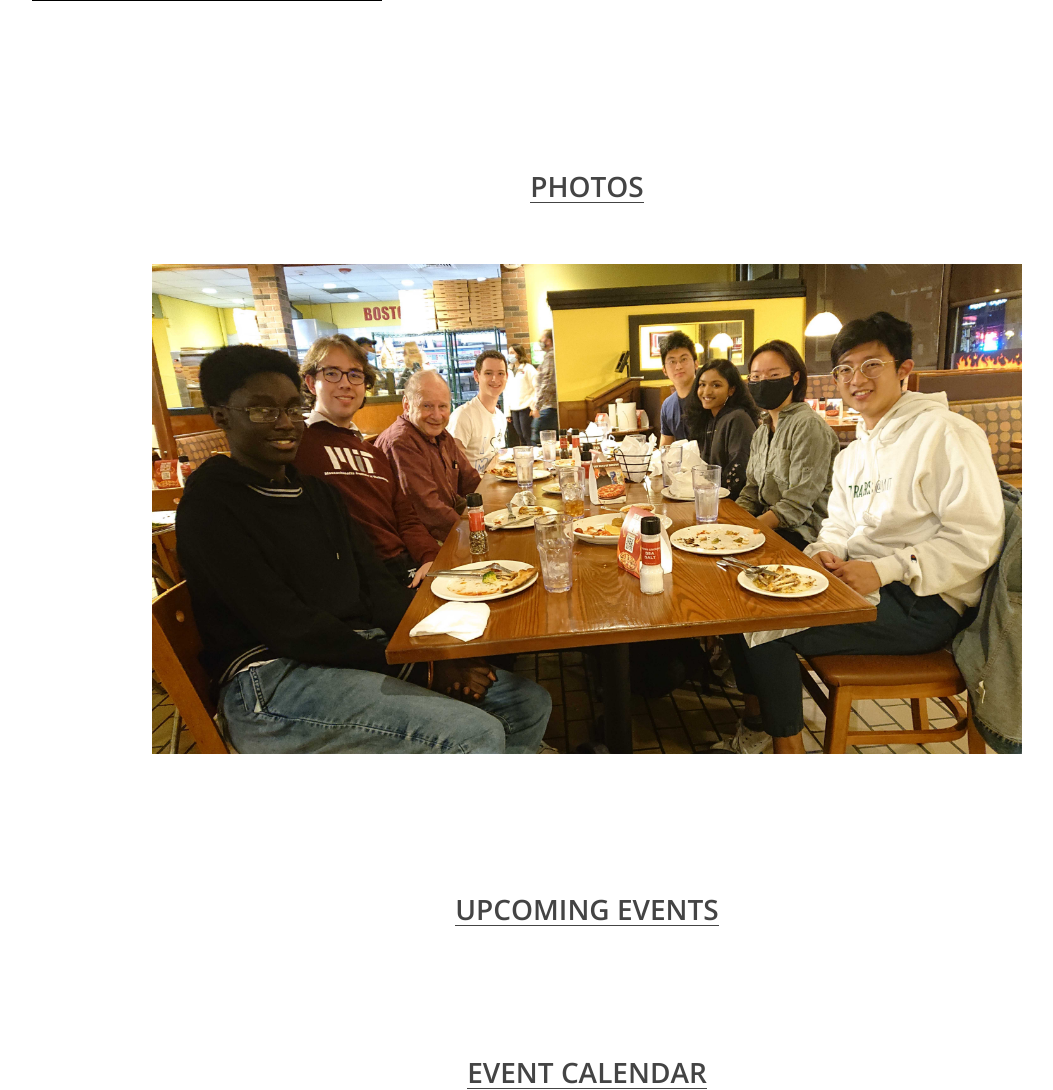
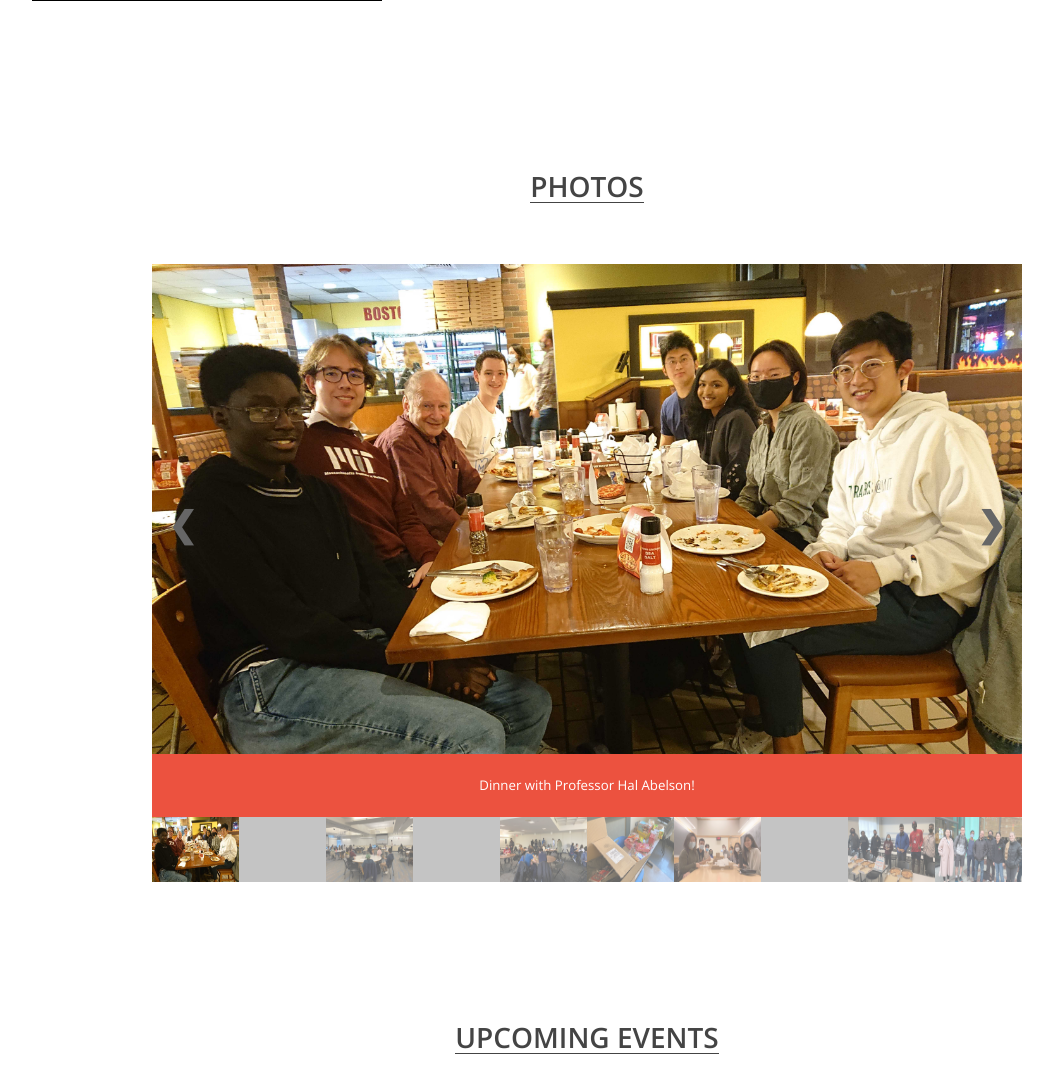
Before and after one commit to ieee-acm-mit/ieee-website, a PHP site: page / in a window 1280 px wide. Shown: the part 1278-2368 px from the top of the page, without its empty margins (53-1106 px from the left). Run offline with PHP 8.4, Linux system fonts and the light colour scheme; grey boxes are pictures that could not be loaded.

Commit message:
updated slideshow photos

```diff
--- a/css/slideshow.css
+++ b/css/slideshow.css
@@ -74,10 +74,10 @@
   clear: both;
 }
 
-/* Eight columns side by side */
+/* Ten columns side by side */
 .column {
   float: left;
-  width: 12.5%;
+  width: 10%;
 }
 
 /* Add a transparency effect for thumnbail images */
--- a/index.html
+++ b/index.html
@@ -182,14 +182,15 @@ http://www.templatemo.com/tm-406-flex
                 >
                   <h2>MIT IEEE/ACM</h2>
                   <p>
-                    Our chapter consists of an executive board dedicated to making
-                    sure you feel welcome. We prioritize your engagement by connecting
-                    freshmen to upperclassmen, undergraduates to faculty, and
-                    applicants to prospective internships.<br /><br />
+                    Our chapter consists of an executive board dedicated to
+                    making sure you feel welcome. We prioritize your engagement
+                    by connecting freshmen to upperclassmen, undergraduates to
+                    faculty, and applicants to prospective internships.<br /><br />
                     Get involved with all things course 6 and beyond by coming
-                    to our events! You'll meet students who are just as passionate
-                    as you are in the diverse color spectrum that is course 6 as
-                    well as professors and leaders in the field. <br /><br />
+                    to our events! You'll meet students who are just as
+                    passionate as you are in the diverse color spectrum that is
+                    course 6 as well as professors and leaders in the field.
+                    <br /><br />
                   </p>
                 </div>
               </li>
@@ -201,7 +202,8 @@ http://www.templatemo.com/tm-406-flex
                 >
                   <h2>MIT IEEE/ACM</h2>
                   <p>
-                    We host events all throughout the year and our highlights include:
+                    We host events all throughout the year and our highlights
+                    include:
                     <br /><br />
                     Discover Course 6 <br /><br />
                     Big-Little Events <br /><br />
@@ -319,43 +321,53 @@ http://www.templatemo.com/tm-406-flex
         <!-- Container for the image gallery -->
         <!-- Full-width images with number text -->
         <div class="mySlides">
-          <div class="numbertext">1 / 8</div>
-          <img src="images/slideshow/s1.JPG" style="width: 100%" />
+          <div class="numbertext">1 / 10</div>
+          <img src="images/slideshow/s1.jpg" style="width: 100%" />
         </div>
 
         <div class="mySlides">
-          <div class="numbertext">2 / 8</div>
+          <div class="numbertext">2 / 10</div>
           <img src="images/slideshow/s2.jpg" style="width: 100%" />
         </div>
 
         <div class="mySlides">
-          <div class="numbertext">3 / 8</div>
+          <div class="numbertext">3 / 10</div>
           <img src="images/slideshow/s3.jpg" style="width: 100%" />
-        <!-- Removed the #services section -->
+        </div>
 
         <div class="mySlides">
-          <div class="numbertext">4 / 8</div>
+          <div class="numbertext">4 / 10</div>
           <img src="images/slideshow/s4.jpg" style="width: 100%" />
         </div>
 
         <div class="mySlides">
-          <div class="numbertext">5 / 8</div>
+          <div class="numbertext">5 / 10</div>
           <img src="images/slideshow/s5.jpg" style="width: 100%" />
         </div>
 
         <div class="mySlides">
-          <div class="numbertext">6 / 8</div>
+          <div class="numbertext">6 / 10</div>
           <img src="images/slideshow/s6.jpg" style="width: 100%" />
         </div>
 
         <div class="mySlides">
-          <div class="numbertext">7 / 8</div>
-          <img src="images/slideshow/s7.JPG" style="width: 100%" />
+          <div class="numbertext">7 / 10</div>
+          <img src="images/slideshow/s7.jpg" style="width: 100%" />
         </div>
 
         <div class="mySlides">
-          <div class="numbertext">8 / 8</div>
-          <img src="images/slideshow/s8.JPG" style="width: 100%" />
+          <div class="numbertext">8 / 10</div>
+          <img src="images/slideshow/s8.jpg" style="width: 100%" />
+        </div>
+
+        <div class="mySlides">
+          <div class="numbertext">9 / 10</div>
+          <img src="images/slideshow/s9.jpg" style="width: 100%" />
+        </div>
+
+        <div class="mySlides">
+          <div class="numbertext">10 / 10</div>
+          <img src="images/slideshow/s10.jpg" style="width: 100%" />
         </div>
 
         <!-- Next and previous buttons -->
@@ -372,7 +384,7 @@ http://www.templatemo.com/tm-406-flex
           <div class="column">
             <img
               class="demo cursor"
-              src="images/slideshow/s1.JPG"
+              src="images/slideshow/s1.jpg"
               style="width: 100%; height: 100%"
               onclick="currentSlide(1)"
               alt="Dinner with Professor Hal Abelson!"
@@ -426,7 +438,7 @@ http://www.templatemo.com/tm-406-flex
           <div class="column">
             <img
               class="demo cursor"
-              src="images/slideshow/s7.JPG"
+              src="images/slideshow/s7.jpg"
               style="width: 100%; height: 100%"
               onclick="currentSlide(7)"
               alt="Dinner with Dr Joe Steinmeyer!"
@@ -435,10 +447,28 @@ http://www.templatemo.com/tm-406-flex
           <div class="column">
             <img
               class="demo cursor"
-              src="images/slideshow/s8.JPG"
+              src="images/slideshow/s8.jpg"
               style="width: 100%; height: 100%"
               onclick="currentSlide(8)"
               alt="Flour Study Break!"
+            />
+          </div>
+          <div class="column">
+            <img
+              class="demo cursor"
+              src="images/slideshow/s9.jpg"
+              style="width: 100%; height: 100%"
+              onclick="currentSlide(9)"
+              alt="Pizza Study Break!"
+            />
+          </div>
+          <div class="column">
+            <img
+              class="demo cursor"
+              src="images/slideshow/s10.jpg"
+              style="width: 100%; height: 100%"
+              onclick="currentSlide(10)"
+              alt="Dinner with Dr Justin Solomon!"
             />
           </div>
         </div>
```
Also changed, not shown: images/slideshow/s10.jpg (added), images/slideshow/s9.jpg (added).
